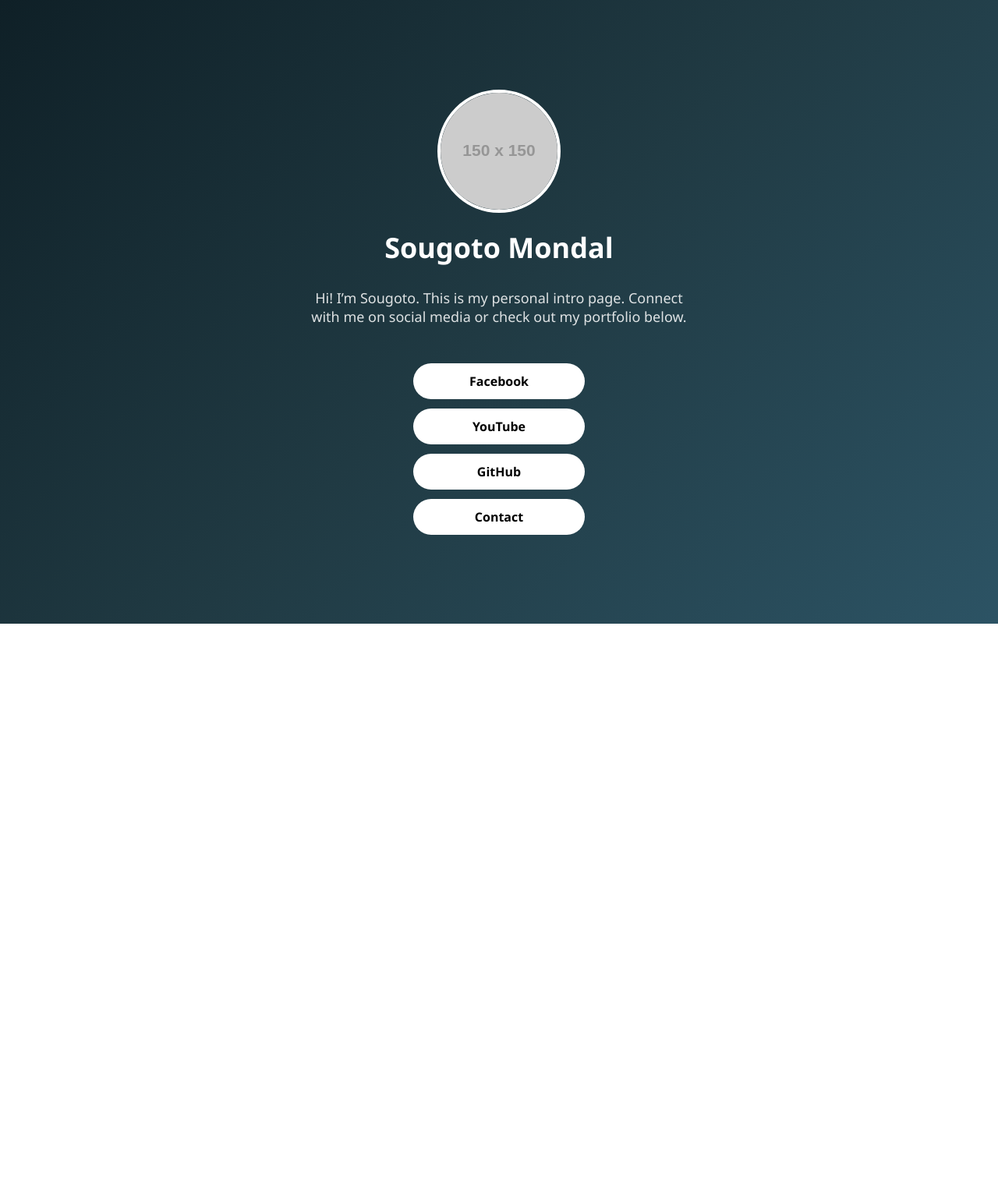
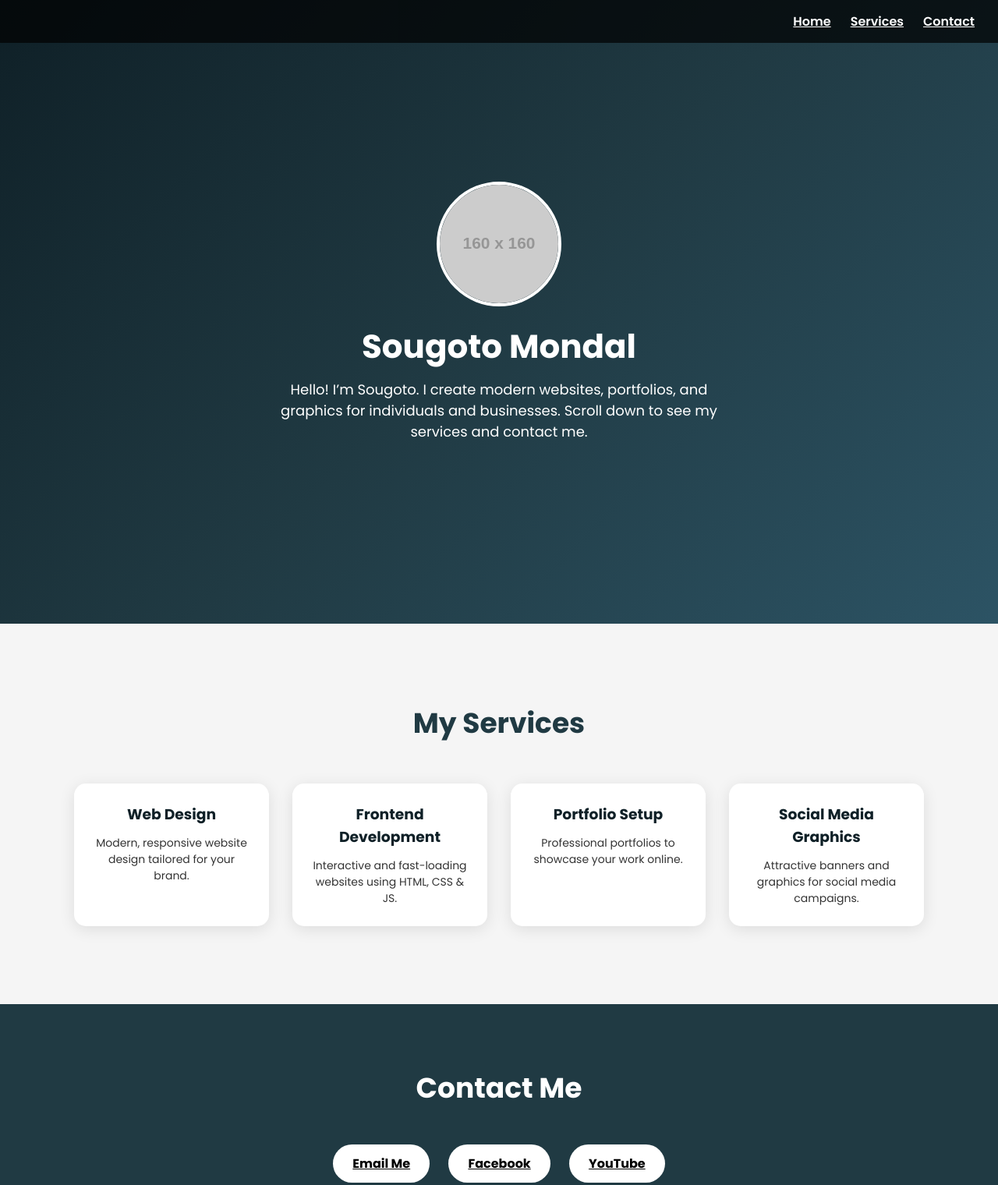
Before and after one commit to sougotomondal/sougotomondal.github.io, a plain HTML site: page index.html in a window 1280 px wide. Shown: the top 1520 px of the page at 78% size. Before the commit the page ends 800 px from the top, so only its background shows below. Drawn offline with Linux system fonts and the light colour scheme; placeholder pictures from the web are drawn by us.

Commit message:
Update index.html

```diff
--- a/index.html
+++ b/index.html
@@ -1,91 +1,148 @@
 <!DOCTYPE html>
 <html lang="en">
 <head>
-  <meta charset="UTF-8">
-  <title>Sougoto Mondal | Intro</title>
-  <meta name="viewport" content="width=device-width, initial-scale=1.0">
-  <style>
-    /* General body style */
-    body {
-      margin: 0;
-      font-family: 'Segoe UI', Tahoma, Geneva, Verdana, sans-serif;
-      background: linear-gradient(135deg, #0f2027, #203a43, #2c5364);
-      color: white;
-      text-align: center;
-      min-height: 100vh;
-      display: flex;
-      flex-direction: column;
-      justify-content: center;
-      align-items: center;
-    }
+<meta charset="UTF-8">
+<title>Sougoto Mondal | Personal & Services</title>
+<meta name="viewport" content="width=device-width, initial-scale=1.0">
 
-    /* Profile image */
-    .profile-img {
-      width: 150px;
-      height: 150px;
-      border-radius: 50%;
-      border: 4px solid #fff;
-      object-fit: cover;
-    }
+<!-- Google Font -->
+<link href="https://fonts.googleapis.com/css2?family=Poppins:wght@400;600;700&display=swap" rel="stylesheet">
 
-    /* Name and bio */
-    h1 {
-      margin: 20px 0 10px 0;
-      font-size: 36px;
-    }
+<style>
+/* Reset & Global */
+* { margin:0; padding:0; box-sizing:border-box; scroll-behavior:smooth; }
+body { font-family: 'Poppins', sans-serif; }
 
-    p {
-      font-size: 18px;
-      opacity: 0.85;
-      max-width: 500px;
-    }
+/* Navbar */
+nav {
+  position: fixed;
+  top:0; width:100%;
+  background: rgba(0,0,0,0.7);
+  padding:15px 30px;
+  display:flex; justify-content:flex-end; gap:25px; z-index:100;
+}
+nav a {
+  color:white; font-weight:600;
+  transition:0.3s;
+}
+nav a:hover { color: gold; }
 
-    /* Links/buttons */
-    .links {
-      margin-top: 30px;
-      display: flex;
-      flex-direction: column;
-      gap: 12px;
-      width: 220px;
-    }
+/* Hero / Intro */
+.hero {
+  height:100vh;
+  background: linear-gradient(135deg,#0f2027,#203a43,#2c5364);
+  color:white; display:flex; flex-direction:column; justify-content:center; align-items:center;
+  text-align:center; padding:0 20px;
+  position:relative; overflow:hidden;
+}
+.hero img {
+  width:160px; height:160px; border-radius:50%; border:4px solid #fff; object-fit:cover;
+  animation: fadeIn 2s ease forwards;
+}
+.hero h1 { margin:20px 0 10px; font-size:42px; animation: fadeIn 2s 0.5s ease forwards; opacity:0; }
+.hero p { font-size:18px; max-width:600px; opacity:0.85; animation: fadeIn 2s 1s ease forwards; }
 
-    .links a {
-      padding: 12px;
-      background: white;
-      color: #000;
-      text-decoration: none;
-      border-radius: 30px;
-      font-weight: bold;
-      transition: 0.3s;
-    }
+/* Services */
+.services {
+  padding:100px 20px;
+  background:#f5f5f5;
+  text-align:center;
+}
+.services h2 { font-size:36px; margin-bottom:50px; color:#203a43; }
+.service-cards {
+  display:flex; justify-content:center; flex-wrap:wrap; gap:30px;
+}
+.card {
+  background:white; padding:25px; width:250px; border-radius:15px;
+  box-shadow:0 4px 20px rgba(0,0,0,0.1); transition:0.4s;
+}
+.card:hover { transform: translateY(-10px); box-shadow:0 8px 25px rgba(0,0,0,0.2); }
+.card h3 { margin-bottom:12px; color:#0f2027; }
+.card p { font-size:14px; opacity:0.8; }
 
-    .links a:hover {
-      background: gold;
-      color: black;
-    }
+/* Contact */
+.contact {
+  padding:80px 20px; background:#203a43; color:white; text-align:center;
+}
+.contact h2 { font-size:36px; margin-bottom:35px; }
+.contact a {
+  display:inline-block; margin:10px; padding:12px 25px;
+  background:white; color:black; font-weight:bold; border-radius:30px; transition:0.3s;
+}
+.contact a:hover { background: gold; color:black; }
 
-    /* Responsive */
-    @media (max-width: 480px) {
-      h1 { font-size: 28px; }
-      p { font-size: 16px; }
-      .links { width: 180px; }
-    }
-  </style>
+/* Footer */
+footer {
+  text-align:center; padding:20px; background:#0f2027; color:#ccc;
+}
+
+/* Animations */
+@keyframes fadeIn {
+  0% { opacity:0; transform: translateY(20px);}
+  100% { opacity:1; transform: translateY(0);}
+}
+
+/* Responsive */
+@media(max-width:768px){
+  .service-cards { flex-direction:column; align-items:center; }
+  nav { justify-content:center; gap:15px; }
+  .hero h1 { font-size:32px; }
+  .hero p { font-size:16px; }
+  .services h2 { font-size:28px; }
+}
+</style>
 </head>
 <body>
-  <!-- Profile Image -->
-  <img src="https://via.placeholder.com/150" alt="Profile Picture" class="profile-img">
 
-  <!-- Name and Intro -->
+<!-- Navbar -->
+<nav>
+  <a href="#hero">Home</a>
+  <a href="#services">Services</a>
+  <a href="#contact">Contact</a>
+</nav>
+
+<!-- Hero / Intro -->
+<section class="hero" id="hero">
+  <img src="https://via.placeholder.com/160" alt="Profile Picture">
   <h1>Sougoto Mondal</h1>
-  <p>Hi! I’m Sougoto. This is my personal intro page. Connect with me on social media or check out my portfolio below.</p>
+  <p>Hello! I’m Sougoto. I create modern websites, portfolios, and graphics for individuals and businesses. Scroll down to see my services and contact me.</p>
+</section>
 
-  <!-- Links -->
-  <div class="links">
-    <a href="https://facebook.com" target="_blank">Facebook</a>
-    <a href="https://youtube.com" target="_blank">YouTube</a>
-    <a href="https://github.com/sougotomondal" target="_blank">GitHub</a>
-    <a href="#">Contact</a>
+<!-- Services -->
+<section class="services" id="services">
+  <h2>My Services</h2>
+  <div class="service-cards">
+    <div class="card">
+      <h3>Web Design</h3>
+      <p>Modern, responsive website design tailored for your brand.</p>
+    </div>
+    <div class="card">
+      <h3>Frontend Development</h3>
+      <p>Interactive and fast-loading websites using HTML, CSS & JS.</p>
+    </div>
+    <div class="card">
+      <h3>Portfolio Setup</h3>
+      <p>Professional portfolios to showcase your work online.</p>
+    </div>
+    <div class="card">
+      <h3>Social Media Graphics</h3>
+      <p>Attractive banners and graphics for social media campaigns.</p>
+    </div>
   </div>
+</section>
+
+<!-- Contact -->
+<section class="contact" id="contact">
+  <h2>Contact Me</h2>
+  <a href="mailto:youremail@example.com">Email Me</a>
+  <a href="https://facebook.com" target="_blank">Facebook</a>
+  <a href="https://youtube.com" target="_blank">YouTube</a>
+</section>
+
+<!-- Footer -->
+<footer>
+  &copy; 2026 Sougoto Mondal. All rights reserved.
+</footer>
+
 </body>
 </html>
```
